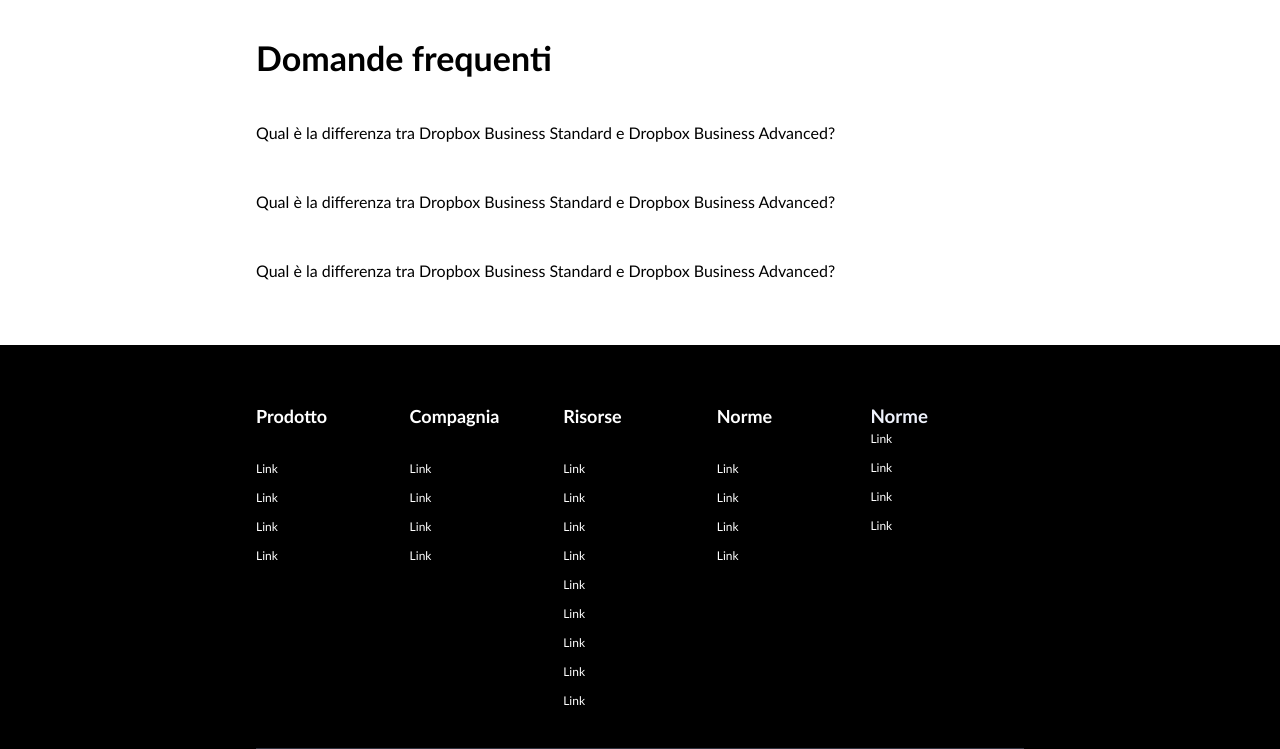
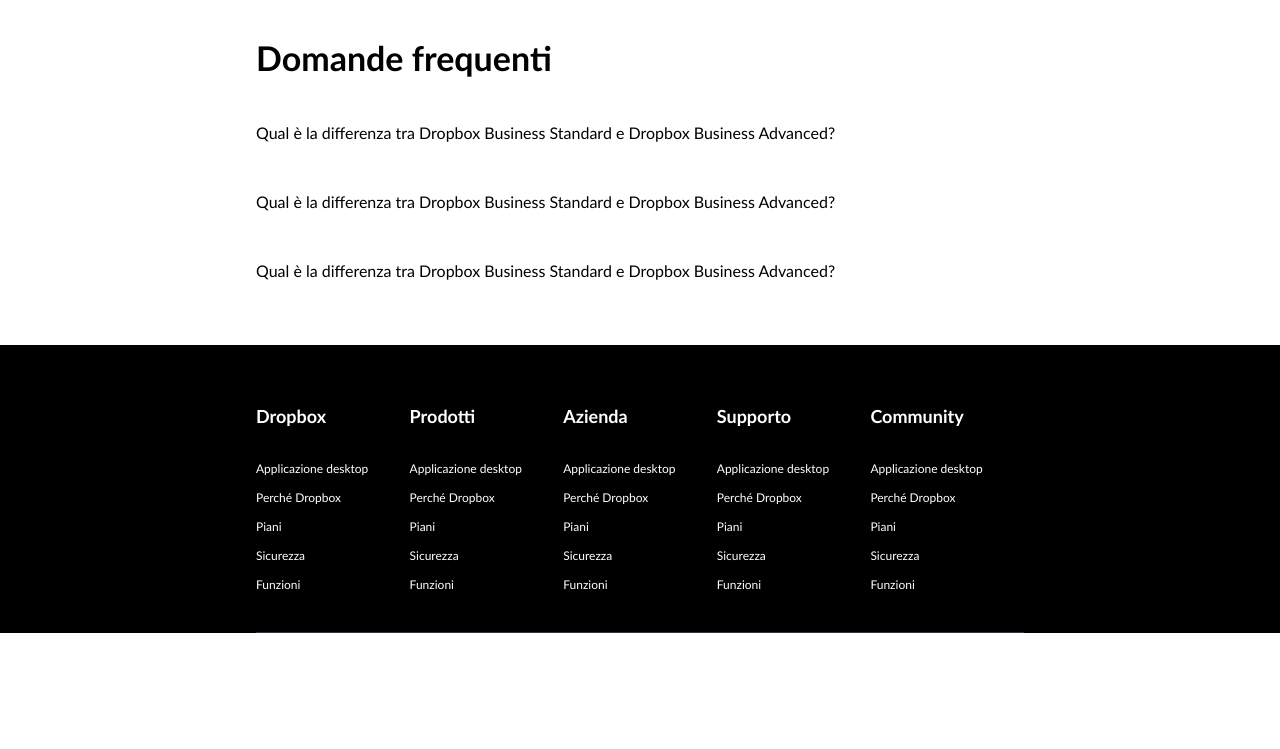
Before and after one commit to FRJess/htmlcss-dropbox, a plain HTML site: page index.html in a window 1280 px wide. Shown: the part 4052-4801 px from the top of the page. After the commit the page ends 4685 px from the top, so only its background shows below. Drawn offline with Linux system fonts and the light colour scheme.

Commit message:
[add] footer content

```diff
--- a/index.html
+++ b/index.html
@@ -298,57 +298,57 @@
   <footer>
     <div class="footer-menu">
       <div class="menu2">
-        <h4>Prodotto</h4>
+        <h4>Dropbox</h4>
         <ul>
-          <li><a href="#">Link</a></li>
-          <li><a href="#">Link</a></li>
-          <li><a href="#">Link</a></li>
-          <li><a href="#">Link</a></li>
+          <li><a href="#">Applicazione desktop</a></li>
+          <li><a href="#">Perché Dropbox</a></li>
+          <li><a href="#">Piani</a></li>
+          <li><a href="#">Sicurezza</a></li>
+          <li><a href="#">Funzioni</a></li>
         </ul>
       </div>
 
       <div class="menu2">
-        <h4>Compagnia</h4>
+        <h4>Prodotti</h4>
         <ul>
-          <li><a href="#">Link</a></li>
-          <li><a href="#">Link</a></li>
-          <li><a href="#">Link</a></li>
-          <li><a href="#">Link</a></li>
+          <li><a href="#">Applicazione desktop</a></li>
+          <li><a href="#">Perché Dropbox</a></li>
+          <li><a href="#">Piani</a></li>
+          <li><a href="#">Sicurezza</a></li>
+          <li><a href="#">Funzioni</a></li>
         </ul>
       </div>
 
       <div class="menu2">
-        <h4>Risorse</h4>
+        <h4>Azienda</h4>
         <ul>
-          <li><a href="#">Link</a></li>
-          <li><a href="#">Link</a></li>
-          <li><a href="#">Link</a></li>
-          <li><a href="#">Link</a></li>
-          <li><a href="#">Link</a></li>
-          <li><a href="#">Link</a></li>
-          <li><a href="#">Link</a></li>
-          <li><a href="#">Link</a></li>
-          <li><a href="#">Link</a></li>
+          <li><a href="#">Applicazione desktop</a></li>
+          <li><a href="#">Perché Dropbox</a></li>
+          <li><a href="#">Piani</a></li>
+          <li><a href="#">Sicurezza</a></li>
+          <li><a href="#">Funzioni</a></li>
         </ul>
       </div>
 
       <div class="menu2">
-        <h4>Norme</h4>
+        <h4>Supporto</h4>
         <ul>
-          <li><a href="#">Link</a></li>
-          <li><a href="#">Link</a></li>
-          <li><a href="#">Link</a></li>
-          <li><a href="#">Link</a></li>
+          <li><a href="#">Applicazione desktop</a></li>
+          <li><a href="#">Perché Dropbox</a></li>
+          <li><a href="#">Piani</a></li>
+          <li><a href="#">Sicurezza</a></li>
+          <li><a href="#">Funzioni</a></li>
         </ul>
       </div>
 
       <div class="menu2">
-        <h3>Norme</h3>
+        <h4>Community</h4>
         <ul>
-          <li><a href="#">Link</a></li>
-          <li><a href="#">Link</a></li>
-          <li><a href="#">Link</a></li>
-          <li><a href="#">Link</a></li>
+          <li><a href="#">Applicazione desktop</a></li>
+          <li><a href="#">Perché Dropbox</a></li>
+          <li><a href="#">Piani</a></li>
+          <li><a href="#">Sicurezza</a></li>
+          <li><a href="#">Funzioni</a></li>
         </ul>
       </div>
 
```
